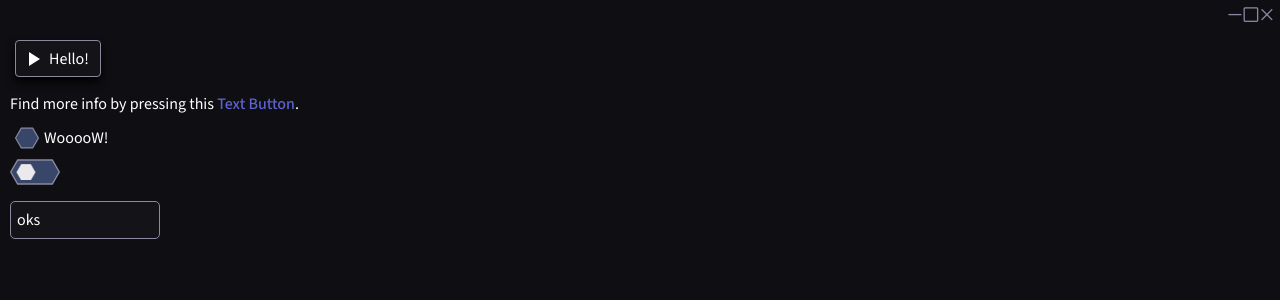
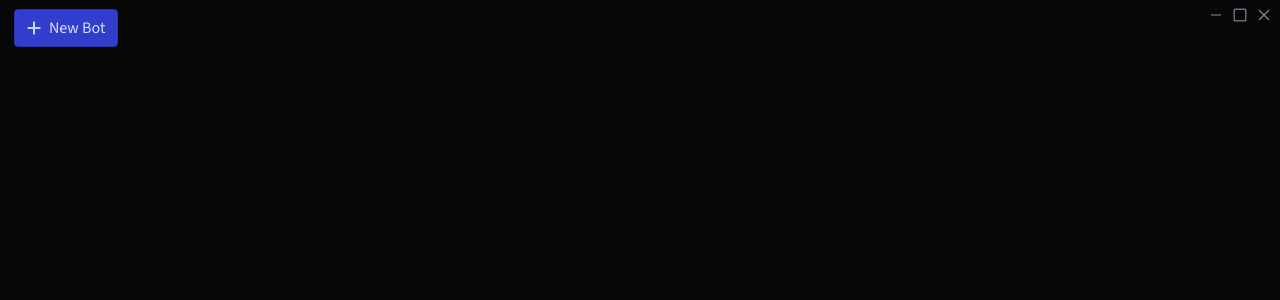
Before and after one commit to Sabjen79/UmbrageBot, a SvelteKit app: page /start_page in a window 1280 px wide. Shown: the top 300 px of the page. Built offline with nearby package versions, Linux system fonts and the light colour scheme.

Commit message:
Migrated to Tailwind

```diff
--- a/src/components/button.svelte
+++ b/src/components/button.svelte
@@ -4,7 +4,6 @@
     let {
         text,
         icon = "",
-        fontSize = "1em",
         onclick = async () => {
             await new Promise((resolve) => setTimeout(resolve, 3000));
         },
@@ -13,18 +12,34 @@
     let hover = $state(false);
     let pressed = $state(false);
     let waiting = $state(false);
-
-    let classList = $derived({hover, pressed, waiting});
 </script>
 
 <button
     id="container"
-    class={classList}
-    style="font-size: {fontSize};"
-    onmouseenter={() => { hover = true; }}
-    onmouseleave={() => { hover = false; pressed = false; }}
-    onmousedown={() => { pressed = true; }}
-    onmouseup={() => { pressed = false; }}
+    class={`
+        relative flex items-center justify-center
+        overflow-visible m-1 p-0
+        ${waiting ? "bg-(--primary-500)" : "bg-(--primary-500)"} text-(--primary-100) border-1
+
+        rounded-sm
+        float-left duration-200
+        ${hover && !waiting ? "cursor-pointer" : "cursor-auto"}
+        ${pressed && !waiting ? "inset-shadow-[0_1px_5px_var(--primary-950)]" : waiting ? "inset-shadow-[0_40px_5px_var(--primary-950)]" : ""}
+        ${waiting ? "border-(--primary-500)" : "border-(--primary-600)"}
+    `}
+    onmouseenter={() => {
+        hover = true;
+    }}
+    onmouseleave={() => {
+        hover = false;
+        pressed = false;
+    }}
+    onmousedown={() => {
+        pressed = true;
+    }}
+    onmouseup={() => {
+        pressed = false;
+    }}
     onclick={async () => {
         if (waiting) return;
 
@@ -37,14 +52,30 @@
         }
     }}
 >
-    <div id="border1" class={classList}></div>
-    <div id="border2" class={classList}></div>
-    <div id="spinner" class={classList}>
+
+    <div
+        id="spinner"
+        class={`
+            absolute flex items-center justify-center row-span-full col-span-full
+            inset-2 duration-500 ease-in-out
+            ${waiting ? "opacity-100" : "opacity-0"}
+        `}
+    >
         <LoadingSpinner color="var(--primary)" />
     </div>
-    <div id="content" class={classList}>
+
+    <div
+        id="content"
+        class={`
+            relative flex items-center justify-center
+            px-3 py-1.5 text-base
+            bg-transparent duration-100
+            opacity-${waiting ? "0" : "100"}
+        `}
+    >
+
         {#if icon != ""}
-            <span class="material-symbols-outlined" style="font-size: calc({fontSize}*1.5);">
+            <span class="material-symbols-outlined mx-1 -ml-1" style="font-size: 22px;">
                 {icon}
             </span>
         {/if}
@@ -52,161 +83,14 @@
     </div>
 </button>
 
-<style>
+<style lang="postcss">
+    @reference "tailwindcss";
+
     .material-symbols-outlined {
         font-variation-settings:
-        'FILL' 1,
-        'wght' 400,
-        'GRAD' 0,
-        'opsz' 24
-    }
-
-    #container {
-        position: relative;
-        display: inline-flex;
-        align-items: center;
-        justify-content: center;
-
-        overflow: visible;
-        margin: 5px;
-        padding: 0;
-        border: none;
-        background-color: transparent;
-        float: left;
-
-        transition: 0.2s;
-    }
-
-    #container.hover:not(.waiting) {
-        cursor: pointer;
-    }
-
-    #container.pressed,
-    #container.waiting {
-        transform: translateY(2px);
-    }
-
-    #border1 {
-        position: absolute;
-        top: 0;
-        bottom: 0;
-        left: 0;
-        right: 0;
-
-        border: solid 1px var(--gray);
-        border-radius: 4px;
-        opacity: 0;
-
-        transition: 0.15s;
-    }
-
-    #border1.hover {
-        top: 2px;
-        bottom: 2px;
-        left: 2px;
-        right: 2px;
-
-        opacity: 1;
-
-        border: solid 1px color-mix(in srgb, var(--gray) 80%, transparent);
-    }
-
-    #border1.pressed {
-        opacity: 0;
-    }
-
-    #border1.waiting {
-        opacity: 0;
-    }
-
-    #border2 {
-        position: absolute;
-        top: 0;
-        bottom: 0;
-        left: 0;
-        right: 0;
-
-        background-color: color-mix(in hsl, var(--foreground) 2%, transparent);
-        border: solid 1px var(--gray);
-        border-radius: 4px;
-        box-shadow: 0px 5px 10px black;
-        opacity: 1;
-
-        transition: 0.3s;
-    }
-
-    #border2.hover {
-        top: -2px;
-        bottom: -2px;
-        left: -2px;
-        right: -2px;
-
-        transition: 0.15s;
-        border: solid 1px var(--gray);
-    }
-
-    #border2.pressed {
-        top: 2px;
-        bottom: 2px;
-        left: 2px;
-        right: 2px;
-
-        border: solid 2px var(--primary);
-        box-shadow: 0px 0px 10px black;
-        opacity: 1;
-        transition: 0.15s;
-    }
-
-    #border2.waiting {
-        top: 2px;
-        bottom: 2px;
-        left: 34%;
-        right: 34%;
-
-        transition: 0.3s ease-out;
-        border: solid 2px var(--primary);
-        opacity: 0;
-    }
-
-    #content {
-        display: flex;
-        align-items: center;
-        justify-content: center;
-
-        float: left;
-        padding: 2px 8px;
-        margin: 5px 4px 4px 4px;
-
-        background-color: transparent;
-        opacity: 1;
-        transition: 0.1s;
-    }
-
-    #content > span {
-        margin: 0 4px 0 -6px;
-    }
-
-    #content.waiting {
-        opacity: 0;
-    }
-
-    #spinner {
-        position: absolute;
-        top: 0;
-        bottom: 4px;
-        left: 0;
-        right: 0;
-
-        opacity: 0;
-
-        transition: 0.3s ease-in-out;
-
-        scale: 0.5;
-    }
-
-    #spinner.waiting {
-        opacity: 1;
-
-        scale: 1;
+            "FILL" 1,
+            "wght" 400,
+            "GRAD" 0,
+            "opsz" 24;
     }
 </style>
--- a/src/components/loading_spinner.svelte
+++ b/src/components/loading_spinner.svelte
@@ -8,7 +8,7 @@
   {#each {length: 2} as _, index}
     <svg
       viewBox="0 0 200 173.20508075688772"
-      stroke= "{color}"
+      stroke="{color}"
       ><path
         fill="transparent"
         d="M0 86.60254037844386L50 0L150 0L200 86.60254037844386L150 173.20508075688772L50 173.20508075688772Z"
@@ -37,7 +37,7 @@
     overflow: visible;
 
     animation: a 0.4s infinite linear;
-    stroke-width: 10px;
+    stroke-width: 15px;
     stroke-dasharray: 100;
     stroke-dashoffset: 0;
 
@@ -47,7 +47,7 @@
   svg:nth-of-type(2) {
     width: 50%;
     height: 50%;
-    stroke-width: 20px;
+    stroke-width: 30px;
     stroke-dasharray: 100;
     animation-direction: reverse;
   }
--- a/src/components/title_bar.svelte
+++ b/src/components/title_bar.svelte
@@ -1,5 +1,13 @@
 <script lang="ts">
     import { getCurrentWindow } from "@tauri-apps/api/window";
+
+    let buttonStyle = `
+        inline-flex justify-center items-center
+        w-0 h-0 my-auto mx-3
+        border-0 bg-transparent text-(--gray) select-none
+        ease-linear duration-200
+        hover:cursor-pointer hover:text-(--foreground)
+    `;
 </script>
 
 <link
@@ -11,27 +19,30 @@
     href="https://fonts.googleapis.com/css2?family=Material+Symbols+Outlined:opsz,wght,FILL,GRAD@20..48,100..700,0..1,-50..200"
 />
 
-<div data-tauri-drag-region class="titlebar">
+<div
+    data-tauri-drag-region
+    class="titlebar h-(--titlebar-height) fixed flex justify-end top-0 left-0 right-1 bg-transparent select-none"
+>
     <button
-        class="titlebar-button"
+        class="titlebar-button {buttonStyle}"
         id="titlebar-minimize"
         onclick={getCurrentWindow().minimize}
     >
-        <span class="material-symbols-outlined"> horizontal_rule </span>
+        <span class="material-symbols-outlined !text-base"> horizontal_rule </span>
     </button>
     <button
-        class="titlebar-button"
+        class="titlebar-button {buttonStyle}"
         id="titlebar-maximize"
         onclick={getCurrentWindow().toggleMaximize}
     >
-        <span class="material-symbols-outlined"> check_box_outline_blank </span>
+        <span class="material-symbols-outlined !text-lg"> check_box_outline_blank </span>
     </button>
     <button
-        class="titlebar-button"
+        class="titlebar-button {buttonStyle}"
         id="titlebar-close"
         onclick={getCurrentWindow().close}
     >
-        <span class="material-symbols-outlined text-2xl"> close </span>
+        <span class="material-symbols-outlined !text-xl"> close </span>
     </button>
 </div>
 
@@ -43,42 +54,4 @@
             "GRAD" 0,
             "opsz" 24;
     }
-
-    .titlebar {
-        height: var(--titlebar-height);
-        background: transparent;
-        user-select: none;
-        display: flex;
-        justify-content: flex-end;
-        position: fixed;
-        top: 0;
-        left: 0;
-        right: 5px;
-    }
-
-    .titlebar-button {
-        display: inline-flex;
-        justify-content: center;
-        align-items: center;
-        border: none;
-        width: 0px;
-        height: 0px;
-        margin: auto 8px;
-
-        background-color: transparent;
-        user-select: none;
-        -webkit-user-select: none;
-        transition: 0.3s;
-        color: var(--gray);
-    }
-
-    span {
-        font-size: 1.3em;
-        vertical-align: middle;
-    }
-
-    .titlebar-button:hover {
-        cursor: pointer;
-        color: var(--foreground);
-    }
 </style>
--- a/src/routes/start_page/+page.svelte
+++ b/src/routes/start_page/+page.svelte
@@ -1,40 +1,14 @@
 <script lang="ts">
   import TitleBar from "../../components/title_bar.svelte";
-  import TextButton from "../../components/text_button.svelte";
   import Button from "../../components/button.svelte";
-  import Checkbox from "../../components/checkbox.svelte";
-  import { open } from '@tauri-apps/plugin-shell';
-    import ToggleSlider from "../../components/toggle_slider.svelte";
-    import TextInput from "../../components/text_input.svelte";
-    import Dialog from "../../components/dialog.svelte";
-
-  let checked = $state(false);
-  let toggled = $state(false);
-  let text = $state("oks");
-
-  let dialog: Dialog;
+  import Dialog from "../../components/dialog.svelte";
 </script>
 
 <TitleBar />
 <main class="container" style="font-size: 1em;">
-  <div><Button text="Hello!" icon="play_arrow" onclick={() => {
-    dialog.open();
-  }}/></div>
-  <div>Find more info by pressing this <TextButton onclick={() => {
-    open("https://discord.com/developers/applications");
-  }}/>.</div>
-  <div class="flex"><Checkbox bind:checked /> WooooW!</div>
-  <div><ToggleSlider bind:toggled/></div>
-  <div style="width: 150px;">
-    <TextInput bind:value={text} validationType="tye"/>
+  <div>
+    <Button text="New Bot" icon="add"/>
   </div>
-  <Dialog bind:this={dialog} width="400px" title="Add a new Bot">
-    <div class="">
-      <Button text="Hello!" onclick={async () => {
-        await new Promise((resolve) => setTimeout(resolve, 3000));
-      }}/>
-    </div>
-  </Dialog>
 </main>
 
 <style>
@@ -47,9 +21,4 @@
   div {
     margin: 5px 0;
   }
-
-  .flex {
-    display: flex;
-    align-items: center;
-  }
 </style>
--- a/src/theme.css
+++ b/src/theme.css
@@ -18,9 +18,34 @@
 :root {
     --titlebar-height: 30px;
 
+    --primary-50: light-dark(#e6f0ff, #e8f0fc);
+    --primary-100: light-dark(#cfdefc, #d2dff9);
+    --primary-200: light-dark(#a2b9f6, #a8bbf0);
+    --primary-300: light-dark(#7990ec, #7f93e6);
+    --primary-400: light-dark(#5265e0, #5769db);
+    --primary-500: light-dark(#333dcd, #333dcd);
+    --primary-600: light-dark(#1f32ad, #2436a8);
+    --primary-700: light-dark(#132a86, #192d80);
+    --primary-800: light-dark(#09205d, #0f2257);
+    --primary-900: light-dark(#031230, #06132d);
+    --primary-950: light-dark(#000a19, #030b17);
+
+    --gray-50: #eff1f6;
+    --gray-100: #dfe3ec;
+    --gray-200: #bdc5d6;
+    --gray-300: #a0abc0;
+    --gray-400: #818da7;
+    --gray-500: #67748e;
+    --gray-600: #535c6f;
+    --gray-700: #3c424e;
+    --gray-800: #272a30;
+    --gray-900: #0f1012;
+    --gray-950: #070708;
+
+    /* TODO: Implement Light Mode Properly */
     --foreground: light-dark(#0F0F13, #EAEAEE);
-    --background: light-dark(#EAEBF9, #0F0F13);
-    --primary: light-dark(#353ECA, #353ECA);
+
+    --primary: light-dark(#333DCC, #333DCC);
     --secondary: light-dark(#95A4C5, #384769);
     --accent: light-dark(#2E35A3, #5C63D0);
     --error: light-dark(#de1b1b, #e70000);
@@ -31,17 +56,13 @@
     color-scheme: dark;
 
     margin: 0;
-    margin-top: var(--titlebar-height);
     padding: 0;
+
+    --background: light-dark(var(--gray-50), var(--gray-900));
+    background-color: light-dark(var(--gray-50), var(--gray-950));
 }
 
 body {
     margin: 0;
     padding: 0;
-
-    background-color: var(--background);
 }
-
-.container {
-    background-color: var(--test_color);
-}
--- a/vite.config.js
+++ b/vite.config.js
@@ -7,7 +7,7 @@ const host = process.env.TAURI_DEV_HOST;
 
 // https://vitejs.dev/config/
 export default defineConfig(async () => ({
-  plugins: [sveltekit(), tailwindcss()],
+  plugins: [tailwindcss(), sveltekit()],
 
   // Vite options tailored for Tauri development and only applied in `tauri dev` or `tauri build`
   //
```
Also changed, not shown: 1 other file (tests, documents, lock files or other folders).
